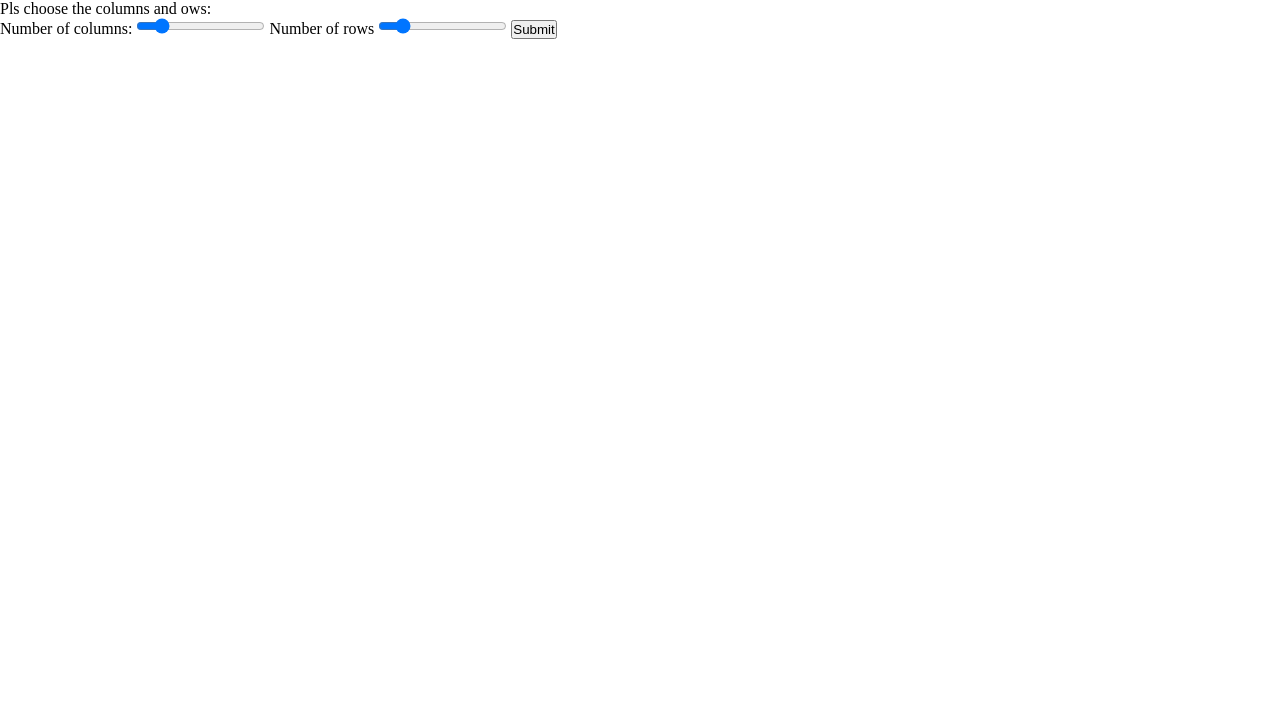
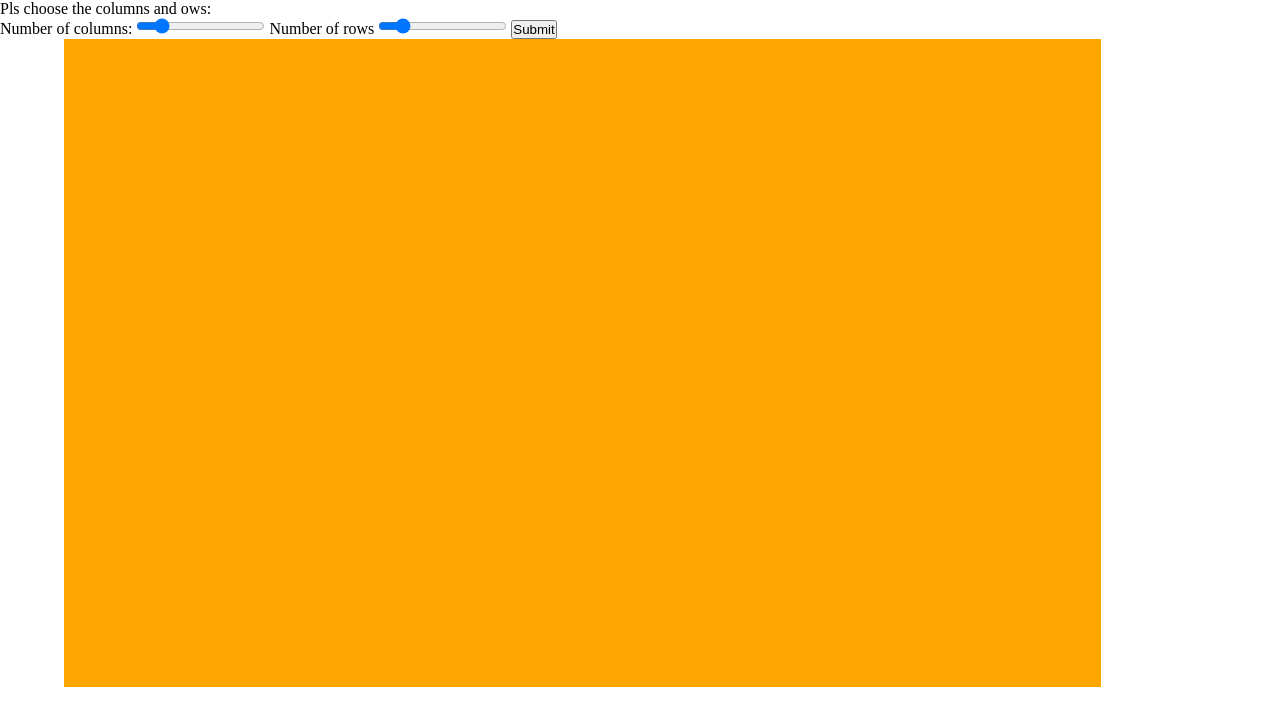
Before and after one commit to JeffLCoder/etch-a-sketch, a plain HTML site: page index.html in a window 1280 px wide. Drawn offline with Linux system fonts and the light colour scheme.

Commit message:
define the grid size define cell size and color

```diff
--- a/css/style.css
+++ b/css/style.css
@@ -7,6 +7,13 @@
 }
 
 .grid {
-    width: 90vh;
-    height: auto;
+    width: 90vw;
+    height: 90vh;
+    margin: auto;
 }
+
+.grid__layout {
+    width: 90%;
+    height: 90%;
+    display: grid;
+}
--- a/javascript/app.js
+++ b/javascript/app.js
@@ -8,20 +8,25 @@ const grid = document.querySelector('.grid');
 const gridLayout = document.querySelector('.grid__layout');
 gridLayout.style.gridTemplateRows = numberOfRows;
 gridLayout.style.gridTemplateColumns = numberOfColumns;
-const cellWidth =;
-const cellHeight =;
+const viewPortWidth = document.body.clientWidth;
+let cellWidth = viewPortWidth * 0.8 / numberOfColumns;
+// console.log(viewPortWidth);
+// console.log(cellWidth);
+// const cellHeight =;
 
 for (i = 1; i <= numberOfRows; i++) {
 
     for (j = 1; j <= numberOfColumns; j++) {
 
-        cell = document.createElement('div');
+        const cell = document.createElement('div');
+        cell.style.width = `${cellWidth}`;
+        cell.style.height = `${cellWidth}`;
+        console.log(cell.style.width);
+        cell.style.gridRow = `${i}`;
+        cell.style.gridColumn = `${j}`;
+        cell.classList.add(`column${i}-row${j}`, 'cell-unit');
+        cell.style.backgroundColor = 'orange';
         gridLayout.appendChild(cell);
-        cell.style.width = cellWidth;
-        cell.style.height = cellHeight;
-        cell.style.gridRow = i;
-        cell.style.gridColumn = j;
-        cell.classList.add(`column${i}-row${j}`, 'cell-unit');
 
     }
 }
```
